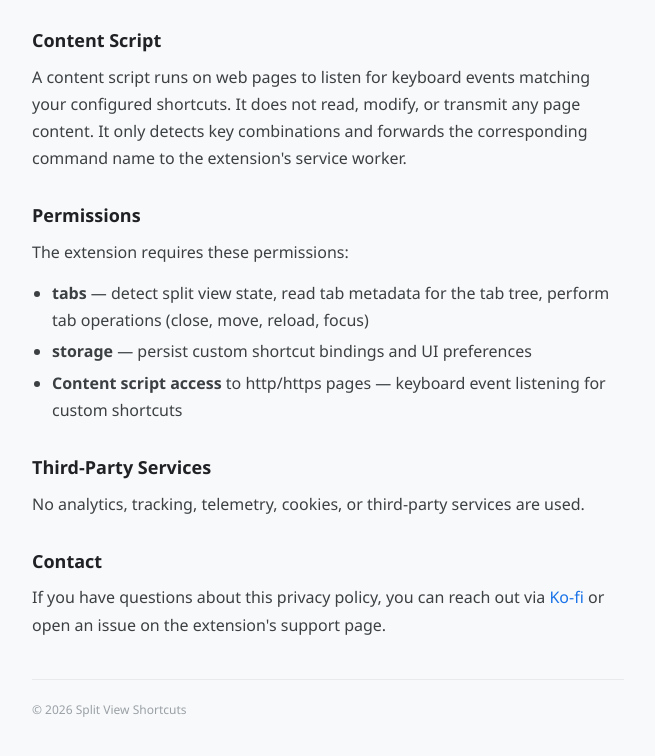
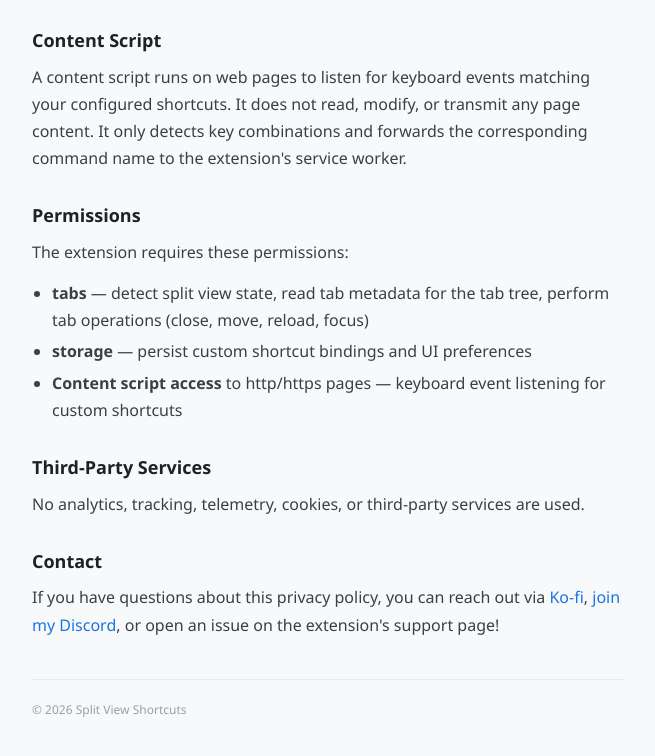
Before and after one commit to chendrizzy/split-view-shortcuts-privacy, a plain HTML site: page index.html in a window 1280 px wide. Shown: the part 682-1438 px from the top of the page, without its empty margins (312-967 px from the left). Drawn offline with Linux system fonts and the light colour scheme.

Commit message:
Update contact information in privacy policy
Added Discord contact option for privacy inquiries.

```diff
--- a/index.html
+++ b/index.html
@@ -89,7 +89,7 @@
     <p>No analytics, tracking, telemetry, cookies, or third-party services are used.</p>
 
     <h2>Contact</h2>
-    <p>If you have questions about this privacy policy, you can reach out via <a href="https://ko-fi.com/chendrizzy">Ko-fi</a> or open an issue on the extension's support page.</p>
+    <p>If you have questions about this privacy policy, you can reach out via <a href="https://ko-fi.com/chendrizzy">Ko-fi</a>, <a href="https://discord.gg/Zk5DFmYMHh">join my Discord</a>, or open an issue on the extension's support page!</p>
 
     <div class="footer">
       &copy; 2026 Split View Shortcuts
```
